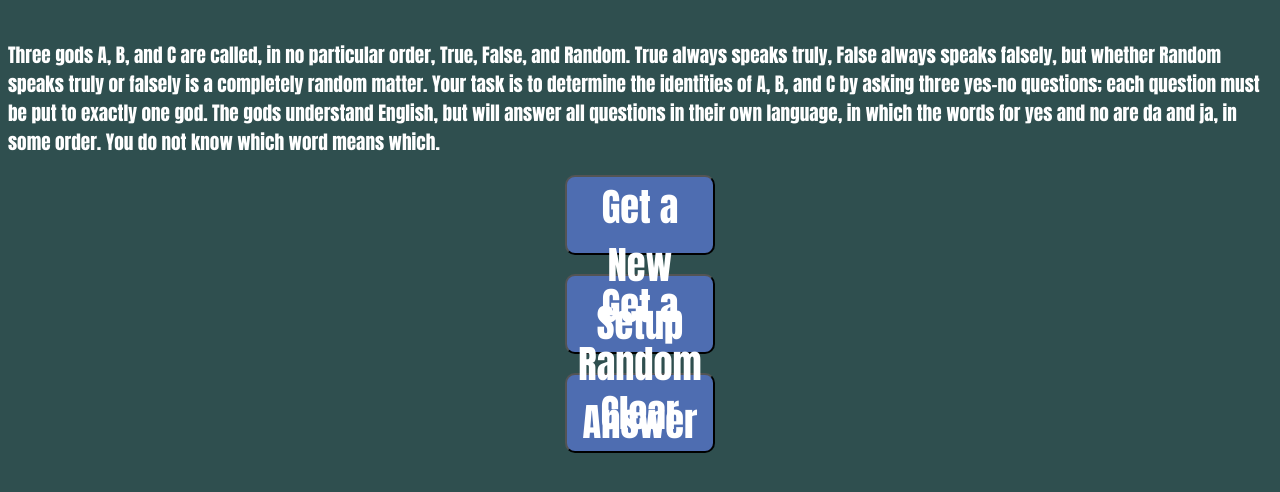
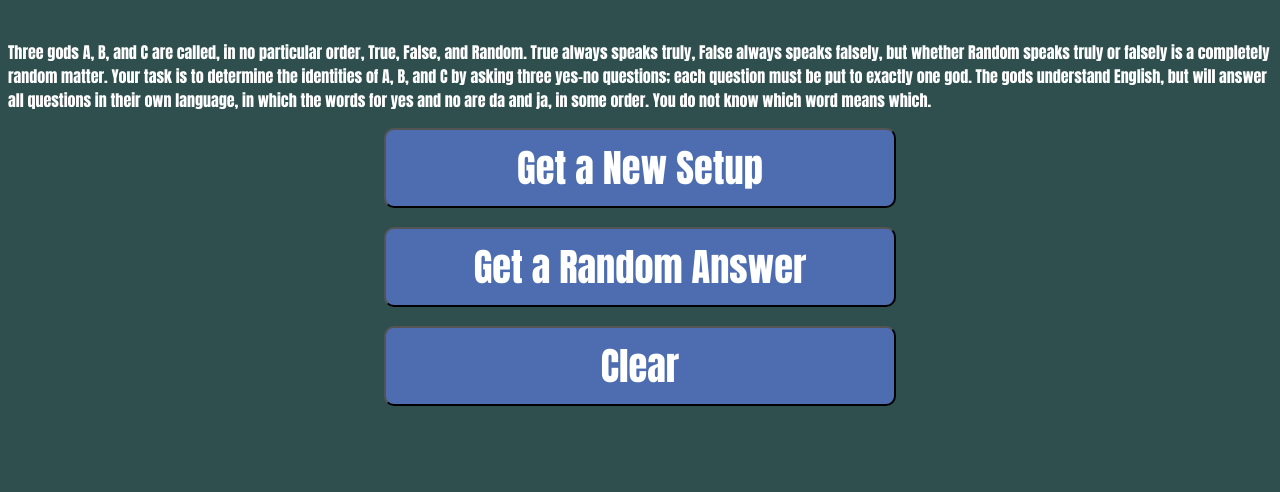
Before and after one commit to Alfonsoce11/TheHardestLogicPuzzleEver, a plain HTML site: page index.html in a window 1280 px wide. Shown: the part 142-634 px from the top of the page. Drawn offline with Linux system fonts and the light colour scheme.

Commit message:
fixed size

```diff
--- a/styles.css
+++ b/styles.css
@@ -16,11 +16,11 @@ body {
 }
 #puzzle {
     font-family: impact;
-    font-size: 1.5vw;
+    font-size: 1rem;
 }
 .button {
     margin: auto;
-    width: 150px;
+    width: 40vw;
     height: 80px;
     font-family: impact;
     background: #4e6db1;
```
